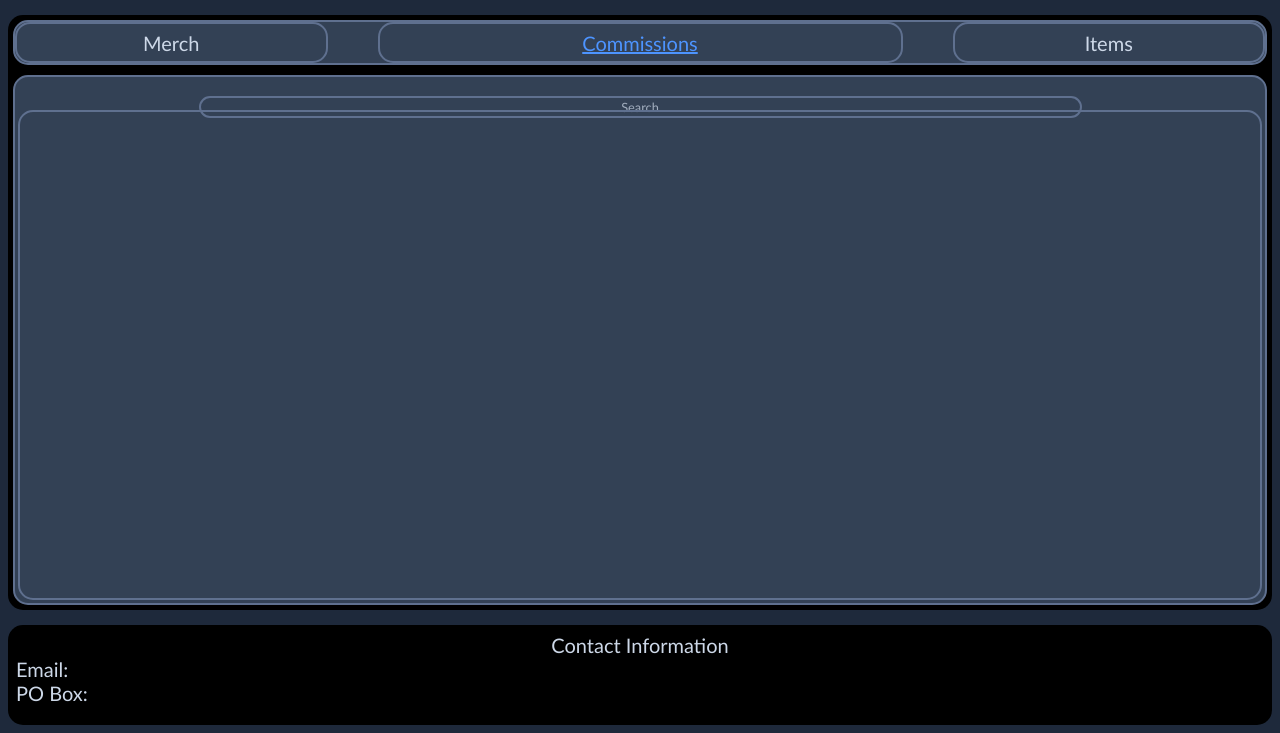
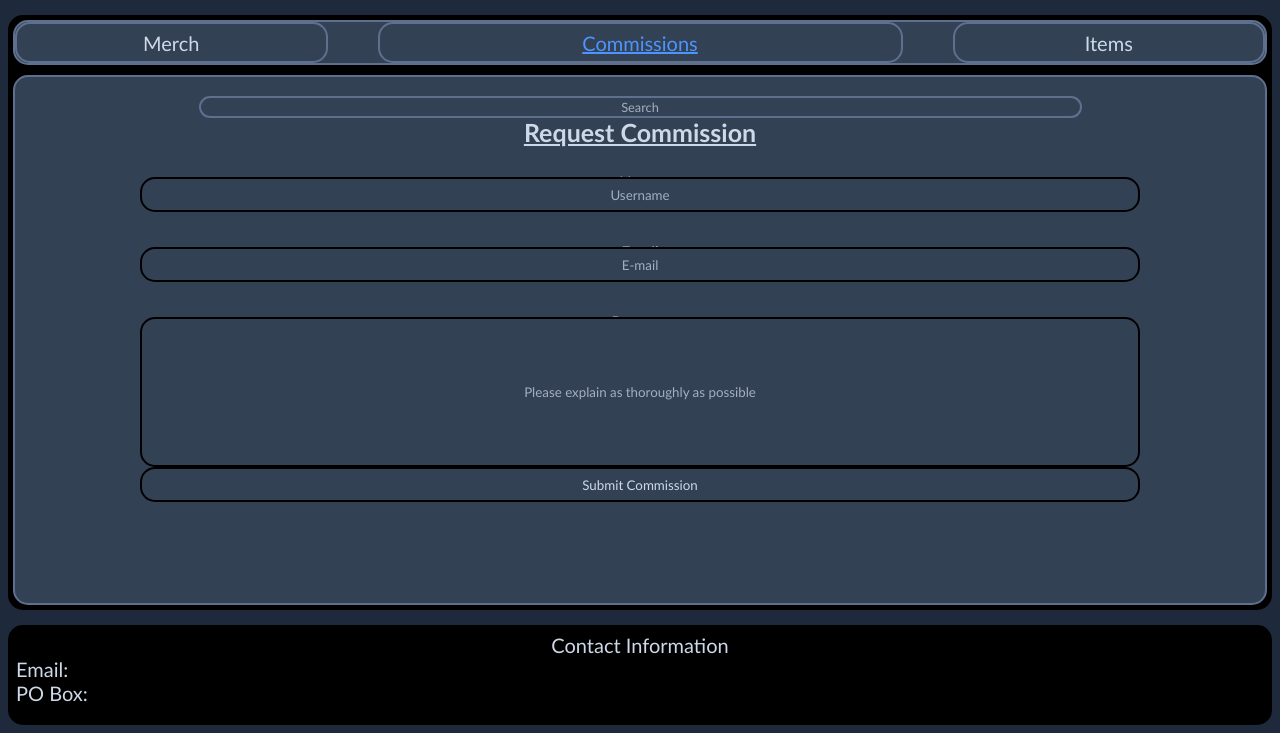
Before and after one commit to nitroga/mobilewebsite, a plain HTML site: page shop.html in a window 1280 px wide. Shown: the part 78-811 px from the top of the page. Drawn offline with Linux system fonts and the light colour scheme.

Commit message:
commissons fixed

```diff
--- a/app.js
+++ b/app.js
@@ -52,6 +52,10 @@ function displayItems() {
     document.querySelector(".i").classList.add("selected");
 }
 
+function request() {
+    alert("We will contact you on email as soon as we can to discuss further")
+}
+
 const settingsMove = [
     { transform: "translate(0, 53px)" }
 ];
--- a/shop.html
+++ b/shop.html
@@ -50,7 +50,16 @@
                 </div>
                 <div class="comPage">
                     <input class="searchBar" type="text" placeholder="Search">
-                    <div class="com"></div>
+                    <form class="com">
+                        <h2>Request Commission</h2>
+                        <label style="margin-top: 3%;"><u>Name</u></label>
+                        <input class="username" style="background-color: #334155; border: 2px solid black; box-shadow: 0.3vh 0.3vh #334155;" type="text" placeholder="Username" name="username" required>
+                        <label style="margin-top: 3%;"><u>Email</u></label>
+                        <input class="password" style="background-color: #334155; border: 2px solid black; box-shadow: 0.3vh 0.3vh #334155;" type="email" placeholder="E-mail" name="email" required>
+                        <label style="margin-top: 3%;"><u>Request</u></label>
+                        <input style="background-color: #334155; border: 2px solid black; box-shadow: 0.3vh 0.3vh #334155;" type="text" name="request" minlength="20" placeholder="Please explain as thoroughly as possible" required>
+                        <button onclick="request()" style="background-color: #334155; border: 2px solid black; box-shadow: 0.3vh 0.3vh #334155;" type="submit">Submit Commission</button>
+                    </form>
                 </div>
                 <div class="merchPage hidden">
                     <input class="searchBar" type="text" placeholder="Search">
--- a/style.css
+++ b/style.css
@@ -9,6 +9,12 @@
 
     body {
         background-color: #1e293b;
+    }
+
+    h2 {
+        font-size: 25px;
+        text-decoration: underline;
+        margin-top: 10px;
     }
 
     main {
@@ -43,8 +49,11 @@
         grid-template-rows: 30px 1fr;
     }
     .com {
-        border: 2px solid #5f708f;
-        margin: 3px;
+        display: grid;
+        grid-template-rows: repeat(6, 35px) 150px 35px;
+        margin: auto;
+        width: 80%;
+        height: 100%;
     }
     .merchPage {
         background-color: #334155;
```
Also changed, not shown: profile.html (+1 -1 lines).
